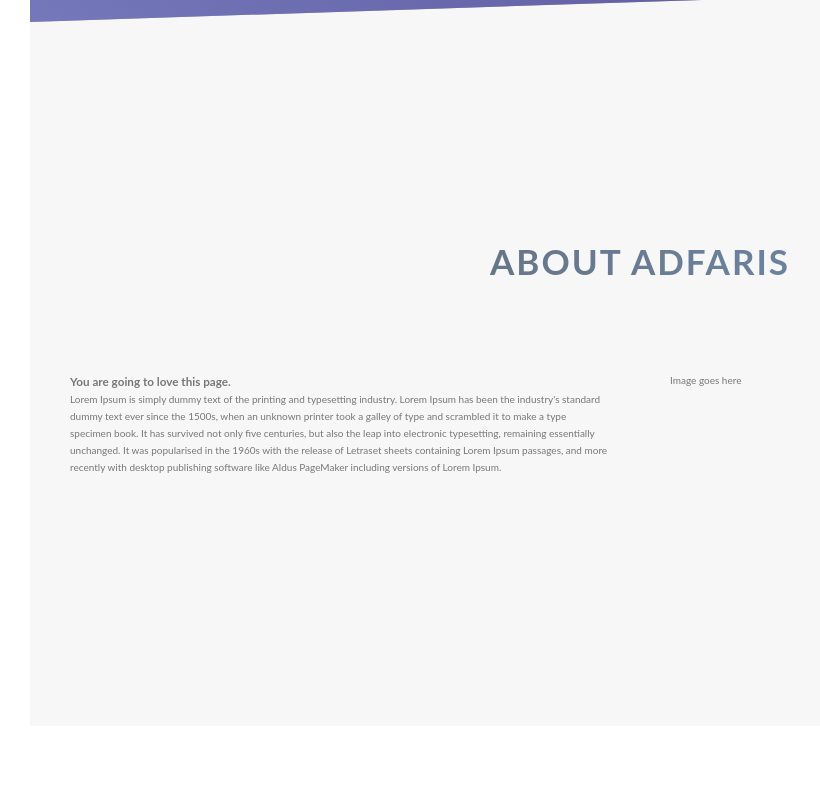
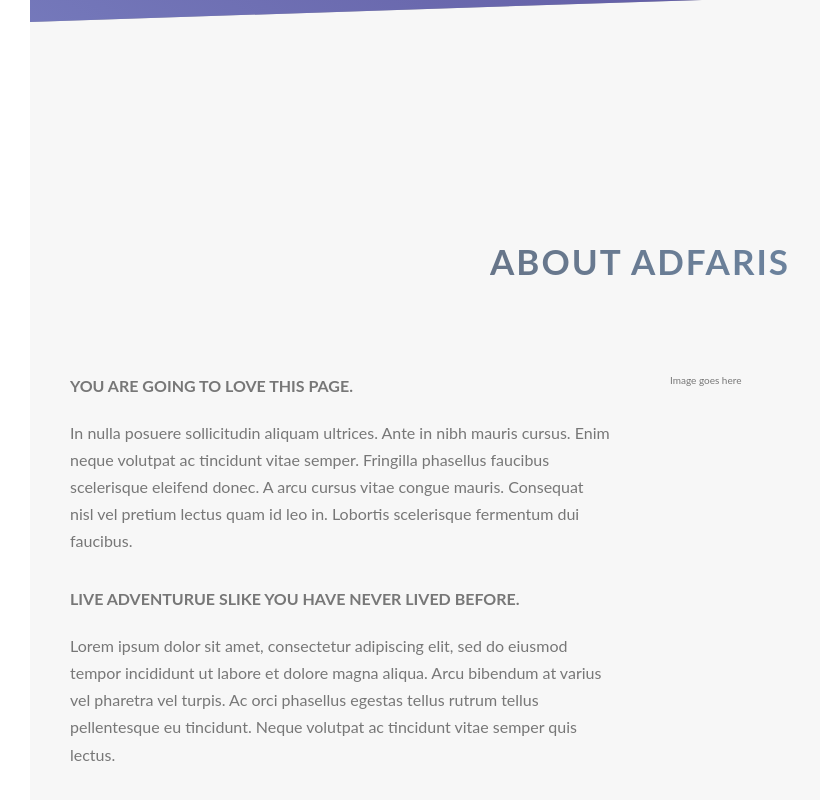
Before and after one commit to adfaris/adfaris-portfolio, a React (Create React App) app: page / in a window 1280 px wide. Shown: the part 768-1568 px from the top of the page, without its empty margins (0-820 px from the left). Before the commit the page ends 1524 px from the top, so only its background shows below. Built offline with nearby package versions, Linux system fonts and the light colour scheme; grey boxes are pictures that could not be loaded.

Commit message:
about page

```diff
--- a/src/App.css
+++ b/src/App.css
@@ -51,8 +51,21 @@ body {
     transform: skewY(2deg) skewX(15deg) scale(1.1);
     text-shadow: 0.5rem 1rem 2rem rbga(#000, 0.2); }
 
+.heading-tertiary {
+  font-size: 1.6rem;
+  font-weight: 700;
+  text-transform: uppercase; }
+
+.paragraph {
+  font-size: 1.6rem; }
+  .paragraph:not(:last-child) {
+    margin-bottom: 3rem; }
+
 .u-center-text {
   text-align: center; }
+
+.u-margin-bottom-8 {
+  margin-bottom: 8rem; }
 
 .header {
   height: 95vh;
--- a/src/App.js
+++ b/src/App.js
@@ -1,7 +1,7 @@
-import React, { Component } from 'react'
+import React, { Component } from 'react';
 // import logo from './logo.svg';
 // import './App.css';
-import '../src/sass/main.scss'
+import '../src/sass/main.scss';
 
 class App extends Component {
   render () {
@@ -23,15 +23,37 @@ class App extends Component {
         </div>
         <main>
           <section className='section-about'>
-            <div className='u-center-text u-margin-bottom-8'>
-              <h2 className='heading-secondary'>
-              About ADFaris
-              </h2>
+            <div className='u-center-text u-margin-bottom-large'>
+              <h2 className='heading-secondary'>About ADFaris</h2>
             </div>
 
             <div className='row'>
-              <div className='col-1-of-2'><h3 className='heading-tertiary'> You are going to love this page.</h3>
-                              <p className='paragraph'> Lorem Ipsum is simply dummy text of the printing and typesetting industry. Lorem Ipsum has been the industry's standard dummy text ever since the 1500s, when an unknown printer took a galley of type and scrambled it to make a type specimen book. It has survived not only five centuries, but also the leap into electronic typesetting, remaining essentially unchanged. It was popularised in the 1960s with the release of Letraset sheets containing Lorem Ipsum passages, and more recently with desktop publishing software like Aldus PageMaker including versions of Lorem Ipsum.</p>
+              <div className='col-1-of-2'>
+                <h3 className='heading-tertiary u-margin-bottom-small'>
+                  {' '}
+                  You are going to love this page.
+                </h3>
+                <p className='paragraph'>
+                  In nulla
+                  posuere sollicitudin aliquam ultrices. Ante in nibh mauris
+                  cursus. Enim neque volutpat ac tincidunt vitae semper.
+                  Fringilla phasellus faucibus scelerisque eleifend donec. A
+                  arcu cursus vitae congue mauris. Consequat nisl vel pretium
+                  lectus quam id leo in. Lobortis scelerisque fermentum dui
+                  faucibus.
+                </p>
+
+                <h3 className='heading-tertiary u-margin-bottom-small'>
+                  Live adventurue slike you have never lived before.
+                </h3>
+                <p className='paragraph'>
+                  Lorem ipsum dolor sit amet, consectetur adipiscing elit, sed
+                  do eiusmod tempor incididunt ut labore et dolore magna aliqua.
+                  Arcu bibendum at varius vel pharetra vel turpis. Ac orci
+                  phasellus egestas tellus rutrum tellus pellentesque eu
+                  tincidunt. Neque volutpat ac tincidunt vitae semper quis
+                  lectus.
+                </p>
               </div>
               <div className='col-1-of-2'>Image goes here</div>
             </div>
--- a/src/sass/base/_typography.scss
+++ b/src/sass/base/_typography.scss
@@ -48,3 +48,16 @@ body {
         text-shadow: .5rem 1rem 2rem rbga($color-black, .2)
     }
   }
+
+    .heading-tertiary {
+      font-size: 1.6rem;
+      font-weight: 700;
+      text-transform: uppercase;
+    }
+
+    .paragraph {
+      font-size: 1.6rem;
+      &:not(:last-child){
+        margin-bottom: 3rem;
+      }
+    }
--- a/src/sass/base/_utilities.scss
+++ b/src/sass/base/_utilities.scss
@@ -1,2 +1,4 @@
 .u-center-text {text-align: center;}
-.u-margin-bottom-8{margin-bottom: 8rem;}
+.u-margin-bottom-large{margin-bottom: 8rem;}
+.u-margin-bottom-medium{margin-bottom: 4rem;}
+.u-margin-bottom-small{margin-bottom: 2rem;}
```
